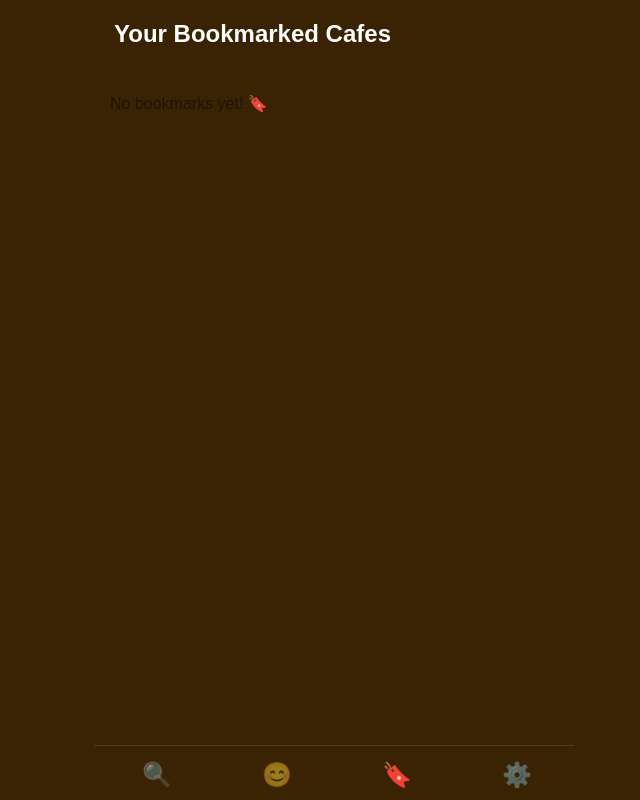
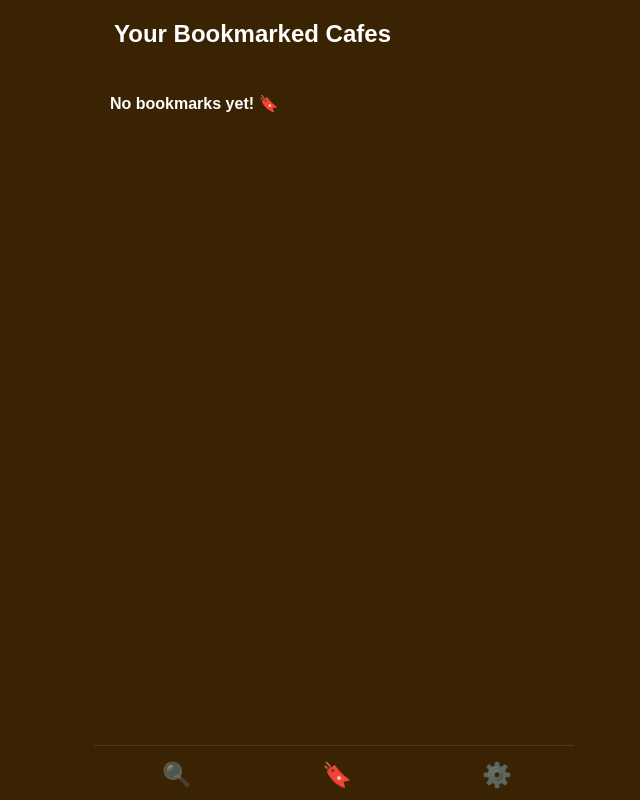
Before and after one commit to mandywong0/Interesting-Coffee-Project, a React (Create React App) app in the folder cafe-finder/: page /bookmarks in a window 1280 px wide. Shown: the whole page, without its empty margins (306-946 px from the left). Built offline with nearby package versions, Linux system fonts and the light colour scheme.

Commit message:
fixed minor format, removed cafematch page from nav

```diff
--- a/cafe-finder/src/pages/Bookmarks/Bookmarks.css
+++ b/cafe-finder/src/pages/Bookmarks/Bookmarks.css
@@ -24,3 +24,7 @@
   scrollbar-width: none;
   -ms-overflow-style: none;
 }
+
+p {
+  color: white;
+}
--- a/cafe-finder/src/pages/Bookmarks/Bookmarks.tsx
+++ b/cafe-finder/src/pages/Bookmarks/Bookmarks.tsx
@@ -84,7 +84,7 @@ const Bookmarks: React.FC = () => {
 
       <div className="bookmarks-cafe-list">
         {bookmarkedCafes.length === 0 ? (
-          <p>No bookmarks yet! 🔖</p>
+          <p><b>No bookmarks yet! 🔖</b></p>
         ) : (
           bookmarkedCafes.map((cafe) => (
             <CafeCard
@@ -101,9 +101,6 @@ const Bookmarks: React.FC = () => {
         <Link to="/" className="nav-icon">
           🔍
         </Link>
-        <Link to="/match" className="nav-icon">
-          😊
-        </Link>
         <Link to="/bookmarks" className="nav-icon active">
           🔖
         </Link>
--- a/cafe-finder/src/pages/Home/Home.tsx
+++ b/cafe-finder/src/pages/Home/Home.tsx
@@ -147,9 +147,6 @@ const Home: React.FC = () => {
         <Link to="/" className="nav-icon active">
           🔍
         </Link>
-        <Link to="/match" className="nav-icon">
-          😊
-        </Link>
         <Link to="/bookmarks" className="nav-icon">
           🔖
         </Link>
--- a/cafe-finder/src/pages/Settings/Settings.tsx
+++ b/cafe-finder/src/pages/Settings/Settings.tsx
@@ -175,9 +175,6 @@ const Settings: React.FC = () => {
         <Link to="/" className="nav-icon">
           🔍
         </Link>
-        <Link to="/match" className="nav-icon">
-          😊
-        </Link>
         <Link to="/bookmarks" className="nav-icon">
           🔖
         </Link>
```
